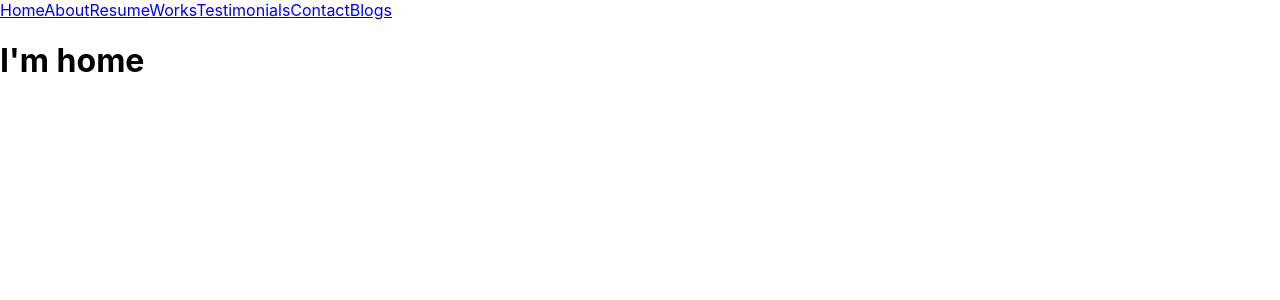
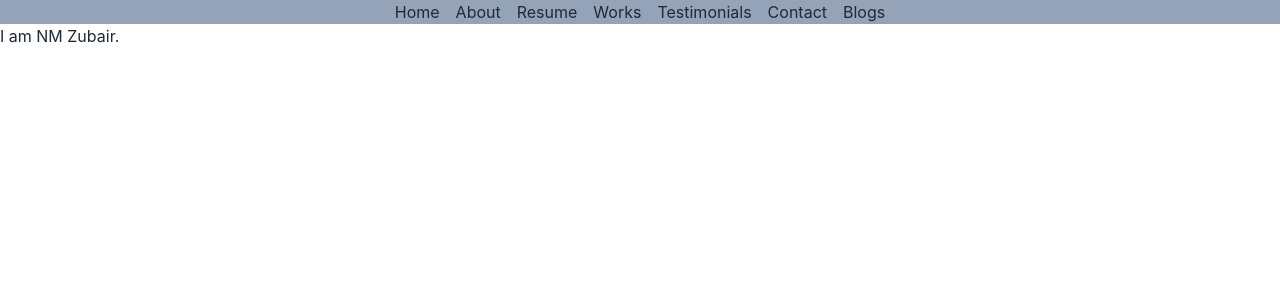
Before and after one commit to codex-zubair/my-portfolio, a React (Create React App) app: page / in a window 1280 px wide. Shown: the top 300 px of the page. Built offline with nearby package versions, Linux system fonts and the light colour scheme.

Commit message:
added nav bar section

```diff
--- a/package.json
+++ b/package.json
@@ -6,6 +6,7 @@
     "@testing-library/jest-dom": "^5.16.5",
     "@testing-library/react": "^13.4.0",
     "@testing-library/user-event": "^13.5.0",
+    "daisyui": "^2.43.0",
     "firebase": "^9.15.0",
     "react": "^18.2.0",
     "react-dom": "^18.2.0",
@@ -36,5 +37,10 @@
       "last 1 firefox version",
       "last 1 safari version"
     ]
+  },
+  "devDependencies": {
+    "autoprefixer": "^10.4.13",
+    "postcss": "^8.4.20",
+    "tailwindcss": "^3.2.4"
   }
 }
--- /dev/null
+++ b/postcss.config.js
@@ -0,0 +1,6 @@
+module.exports = {
+  plugins: {
+    tailwindcss: {},
+    autoprefixer: {},
+  },
+}
--- a/src/Pages/Home/Home.js
+++ b/src/Pages/Home/Home.js
@@ -3,7 +3,8 @@ import React from 'react';
 const Home = () => {
     return (
         <div>
-            <h1>I'm home</h1>
+            <h1>I am NM Zubair.</h1>
+            <p></p>
         </div>
     );
 };
--- a/src/Shared/Navbar/Navbar.js
+++ b/src/Shared/Navbar/Navbar.js
@@ -3,15 +3,15 @@ import { NavLink } from 'react-router-dom';
 
 const Navbar = () => {
     return (
-        <div>
-            <NavLink>Home</NavLink>
-            <NavLink>About</NavLink>
-            <NavLink>Resume</NavLink>
-            <NavLink>Works</NavLink>
-            <NavLink>Testimonials</NavLink>
-            <NavLink>Contact</NavLink>
-            <NavLink>Blogs</NavLink>
-        </div>
+        <nav className='bg-slate-400 text-center'>
+            <NavLink className="mx-2">Home</NavLink>
+            <NavLink className="mx-2">About</NavLink>
+            <NavLink className="mx-2">Resume</NavLink>
+            <NavLink className="mx-2">Works</NavLink>
+            <NavLink className="mx-2">Testimonials</NavLink>
+            <NavLink className="mx-2">Contact</NavLink>
+            <NavLink className="mx-2">Blogs</NavLink>
+        </nav>
     );
 };
 
--- a/src/index.css
+++ b/src/index.css
@@ -1,3 +1,7 @@
+@tailwind base;
+@tailwind components;
+@tailwind utilities;
+
 body {
   margin: 0;
   font-family: -apple-system, BlinkMacSystemFont, 'Segoe UI', 'Roboto', 'Oxygen',
--- /dev/null
+++ b/tailwind.config.js
@@ -0,0 +1,10 @@
+/** @type {import('tailwindcss').Config} */
+module.exports = {
+  content: [
+    "./src/**/*.{js,jsx,ts,tsx}",
+  ],
+  theme: {
+    extend: {},
+  },
+  plugins: [require("daisyui")],
+}
```
Also changed, not shown: 2 other files (tests, documents, lock files or other folders).
